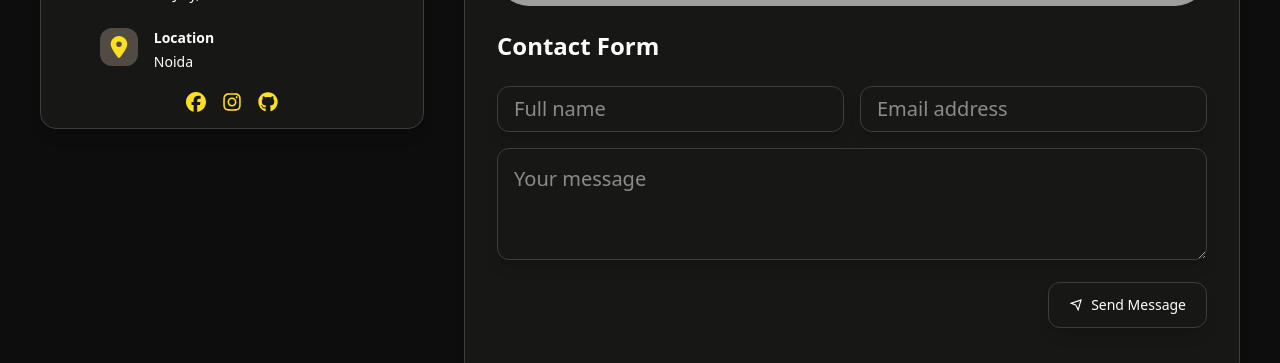
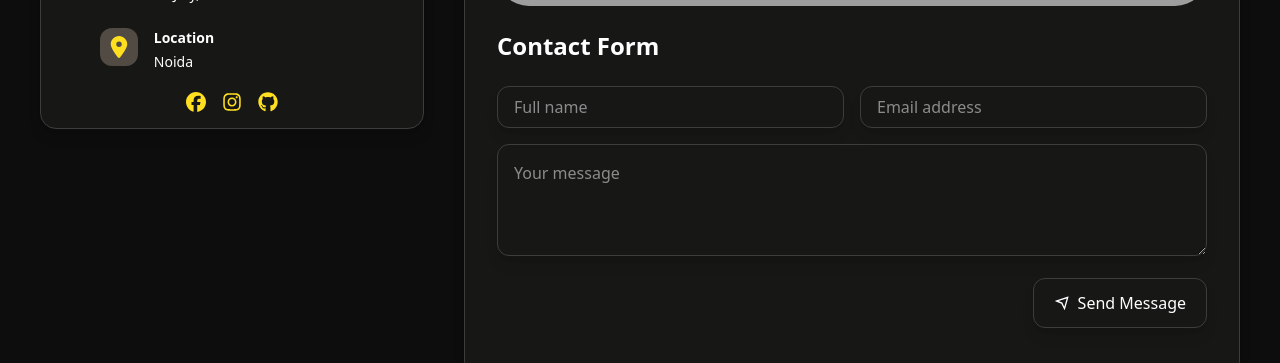
Before and after one commit to SurajDubey14/Suraj, a React (Vite) app: page /contact in a window 1280 px wide. Shown: the part 589-952 px from the top of the page. Built offline with nearby package versions, Linux system fonts and the light colour scheme; grey boxes are pictures that could not be loaded.

Commit message:
vercel changes

```diff
--- a/package.json
+++ b/package.json
@@ -11,6 +11,7 @@
   },
   "dependencies": {
     "@tailwindcss/vite": "^4.1.10",
+    "axios": "^1.13.6",
     "react": "^19.1.0",
     "react-dom": "^19.1.0",
     "react-icons": "^5.5.0",
--- a/src/AppRoutes.jsx
+++ b/src/AppRoutes.jsx
@@ -12,6 +12,7 @@ import About from "./pages/About";
 import Contact from "./pages/Contact";
 import Project from "./pages/Project";
 import Services from "./pages/Services";
+import Message from "./pages/Message";
 
 
 const AppRoutes = () => {
@@ -25,6 +26,7 @@ const AppRoutes = () => {
           <Route path="/project" element={<Project />} />
           <Route path="/contact" element={<Contact />} />
           <Route path="/services" element={<Services />} />
+          <Route path="/message" element={<Message />} />
         </Route>
       </Routes>
     </Router>
--- /dev/null
+++ b/src/components/MessageCard.jsx
@@ -0,0 +1,68 @@
+import React from "react";
+
+const MessageCard = ({ fullname, email, message }) => {
+  return (
+    <div className="flex items-center justify-center p-4">
+
+      <div
+        className="group bg-[#1d1d1d] border border-[#2a2a2a]
+        w-full max-w-md min-h-[40vh] rounded-2xl p-6
+        transition duration-300
+        hover:-translate-y-2
+        hover:shadow-[0_0_10px_rgba(255,255,255,0.25)]"
+      >
+
+        {/* Header */}
+        <h2 className="text-2xl font-bold text-white mb-6 text-center">
+          Message Details
+        </h2>
+
+        {/* Full Name */}
+        <div className="mb-4">
+          <p className="text-gray-400 text-sm">Full Name</p>
+          <p className="text-white font-medium break-words">
+            {fullname}
+          </p>
+        </div>
+
+        {/* Email */}
+        <div className="mb-4">
+          <p className="text-gray-400 text-sm">Email</p>
+          <p className="text-white font-medium break-words">
+            {email}
+          </p>
+        </div>
+
+        {/* Message */}
+        <div className="mb-6">
+          <p className="text-gray-400 text-sm">Message</p>
+          <p className="text-gray-300 text-sm bg-[#2a2a2a] p-3 mt-2 rounded-lg break-words">
+            {message}
+          </p>
+        </div>
+
+        {/* Buttons */}
+        <div className="flex flex-col sm:flex-row gap-3">
+
+          <button
+            className="w-full sm:w-1/2 bg-yellow-300 text-black py-2 rounded-lg
+            hover:bg-yellow-400 transition font-medium"
+          >
+            OK
+          </button>
+
+          <button
+            className="w-full sm:w-1/2 bg-cyan-400 text-black py-2 rounded-lg
+            hover:bg-cyan-500 transition font-medium"
+          >
+            Mail Back
+          </button>
+
+        </div>
+
+      </div>
+    </div>
+  );
+};
+
+export default MessageCard;
--- a/src/pages/Contact.jsx
+++ b/src/pages/Contact.jsx
@@ -1,14 +1,30 @@
-import React from "react";
+import React, { useEffect, useState } from "react";
 import { RiSendPlaneLine } from "react-icons/ri";
 import { Link } from "react-router-dom";
 import { toast } from "react-toastify";
 import { FaFacebook } from "react-icons/fa6";
 import { FaInstagram, FaGithub } from "react-icons/fa";
+import axios from "axios";
 
 const Contact = () => {
+
   const handleFormSubmit = (e) => {
     e.preventDefault();
-    toast.success("Form submitted! This is a working demo model for now.");
+    const formData = {
+      fullname: e.target.fullname.value,
+      email: e.target.email.value,
+      message: e.target.message.value,
+    };
+
+    axios
+      .post("http://localhost:3000/contact", formData)
+      .then((res) => {
+        toast.success("Form submitted! This is a working demo model for now.");
+        e.target.reset();
+      })
+      .catch((err) => {
+        toast.error("Unable to submit the form");
+      });
   };
   return (
     <div>
@@ -37,32 +53,40 @@ const Contact = () => {
         </div>
       </div>
 
+      {/* Contact Form */}
       <div>
         <h1 className="font-bold text-2xl mt-4 py-2">Contact Form</h1>
-        <form action="">
-          <div className="flex flex-col md:flex-row items-center gap-y-4 md:gap-x-4 py-4">
+
+        <form onSubmit={handleFormSubmit}>
+          <div className="flex flex-col md:flex-row gap-4 py-4">
             <input
               type="text"
-              className=" border w-full px-4 py-2 text-md md:text-xl text-white shadow-lg rounded-xl flex-col border-[#3f3d3b]"
+              name="fullname"
+              required
+              className="border w-full px-4 py-2 text-white shadow-lg rounded-xl border-[#3f3d3b]"
               placeholder="Full name"
             />
+
             <input
               type="email"
-              className=" border w-full px-4 py-2 text-md md:text-xl text-white shadow-lg rounded-xl flex-col border-[#3f3d3b]"
+              name="email"
+              required
+              className="border w-full px-4 py-2 text-white shadow-lg rounded-xl border-[#3f3d3b]"
               placeholder="Email address"
             />
           </div>
+
           <textarea
-            name=""
-            className=" border w-full p-4 h-28 text-md md:text-xl text-white shadow-lg rounded-xl flex-col border-[#3f3d3b]"
+            name="message"
+            required
+            className="border w-full p-4 h-28 text-white shadow-lg rounded-xl border-[#3f3d3b]"
             placeholder="Your message"
-            id=""
           ></textarea>
-          <div className="py-4 flex items-end justify-end">
+
+          <div className="py-4 flex justify-end">
             <button
               type="submit"
-              onClick={handleFormSubmit}
-              className="hover:text-yellow-300 flex items-center gap-2 cursor-pointer border px-5 py-3  text-white shadow-lg rounded-xl text-sm md:text-md border-[#3f3d3b]"
+              className="hover:text-yellow-300 flex items-center gap-2 cursor-pointer border px-5 py-3 text-white shadow-lg rounded-xl border-[#3f3d3b]"
             >
               <RiSendPlaneLine />
               Send Message
--- /dev/null
+++ b/src/pages/Message.jsx
@@ -0,0 +1,192 @@
+// import React, { useEffect, useState } from "react";
+// import MessageCard from "../components/MessageCard";
+// import axios from "axios";
+
+// const Message = () => {
+//   const [data, setData] = useState([]);
+
+//   useEffect(() => {
+//     axios.get("http://localhost:3000/getcontact")
+//       .then((res) => {
+//         setData(res.data.Contact);
+//       })
+//       .catch((err) => {
+//         console.log(err);
+//       });
+//   }, []);
+
+//   return (
+//     <div className="grid gap-6 md:grid-cols-2">
+//       {data.map((item, index) => (
+//         <MessageCard
+//           key={index}
+//           fullname={item.fullname}
+//           email={item.email}
+//           message={item.message}
+//         />
+//       ))}
+//     </div>
+//   );
+// };
+
+// export default Message;
+
+// import React, { useEffect, useState } from "react";
+// import MessageCard from "../components/MessageCard";
+// import axios from "axios";
+// import { FaChevronLeft, FaChevronRight } from "react-icons/fa";
+
+// const Message = () => {
+//   const [data, setData] = useState([]);
+//   const [startIndex, setStartIndex] = useState(0);
+
+//   const visibleCards = 3;
+
+//   useEffect(() => {
+//     axios
+//       .get("http://localhost:3000/getcontact")
+//       .then((res) => {
+//         setData(res.data.Contact);
+//       })
+//       .catch((err) => {
+//         console.log(err);
+//       });
+//   }, []);
+
+//   const handleNext = () => {
+//     if (startIndex + visibleCards < data.length) {
+//       setStartIndex(startIndex + 1);
+//     }
+//   };
+
+//   const handlePrev = () => {
+//     if (startIndex > 0) {
+//       setStartIndex(startIndex - 1);
+//     }
+//   };
+
+//   return (
+//     <div className="relative w-full">
+
+//       {/* Left Arrow */}
+//       <button
+//         onClick={handlePrev}
+//         className="absolute left-0 top-1/2 -translate-y-1/2 z-10 bg-[#2a2a2a] p-3 rounded-full text-white hover:bg-[#3a3a3a]"
+//       >
+//         <FaChevronLeft />
+//       </button>
+
+//       {/* Cards */}
+//       <div className="flex justify-center gap-6 overflow-hidden px-10">
+
+//         {data
+//           .slice(startIndex, startIndex + visibleCards)
+//           .map((item, index) => (
+//             <MessageCard
+//               key={index}
+//               fullname={item.fullname}
+//               email={item.email}
+//               message={item.message}
+//             />
+//           ))}
+
+//       </div>
+
+//       {/* Right Arrow */}
+//       <button
+//         onClick={handleNext}
+//         className="absolute right-0 top-1/2 -translate-y-1/2 z-10 bg-[#2a2a2a] p-3 rounded-full text-white hover:bg-[#3a3a3a]"
+//       >
+//         <FaChevronRight />
+//       </button>
+
+//     </div>
+//   );
+// };
+
+// export default Message;
+
+import React, { useEffect, useState } from "react";
+import MessageCard from "../components/MessageCard";
+import axios from "axios";
+import { FaChevronLeft, FaChevronRight } from "react-icons/fa";
+
+const Message = () => {
+  const [data, setData] = useState([]);
+  const [index, setIndex] = useState(0);
+
+  const visibleCards = 3;
+
+  useEffect(() => {
+    axios
+      .get("http://localhost:3000/getcontact")
+      .then((res) => {
+        setData(res.data.Contact || []);
+      })
+      .catch((err) => console.log(err));
+  }, []);
+
+  const nextSlide = () => {
+    if (index < data.length - visibleCards) {
+      setIndex(index + 1);
+    }
+  };
+
+  const prevSlide = () => {
+    if (index > 0) {
+      setIndex(index - 1);
+    }
+  };
+
+  return (
+    <div className="relative w-full max-w-6xl mx-auto py-10">
+
+      {/* LEFT BUTTON */}
+      <button
+        onClick={prevSlide}
+        className="absolute left-0 top-1/2 -translate-y-1/2 z-10
+        bg-[#2a2a2a] p-3 rounded-full text-white hover:bg-[#3a3a3a]"
+      >
+        <FaChevronLeft />
+      </button>
+
+      {/* VIEWPORT */}
+      <div className="overflow-hidden w-full">
+
+        {/* SLIDER TRACK */}
+        <div
+          className="flex transition-transform duration-500 ease-in-out"
+          style={{
+            transform: `translateX(-${index * 50}%)`,
+          }}
+        >
+          {data.map((item, i) => (
+            <div
+              key={i}
+              className="w-1/3 flex-shrink-0 px-3"
+            >
+              <MessageCard
+                fullname={item.fullname}
+                email={item.email}
+                message={item.message}
+              />
+            </div>
+          ))}
+        </div>
+
+      </div>
+
+      {/* RIGHT BUTTON */}
+      <button
+        onClick={nextSlide}
+        className="absolute right-0 top-1/2 -translate-y-1/2 z-10
+        bg-[#2a2a2a] p-3 rounded-full text-white hover:bg-[#3a3a3a]"
+      >
+        <FaChevronRight />
+      </button>
+
+    </div>
+  );
+};
+
+export default Message;
```
Also changed, not shown: vercel.json (added), 1 other file (tests, documents, lock files or other folders).
